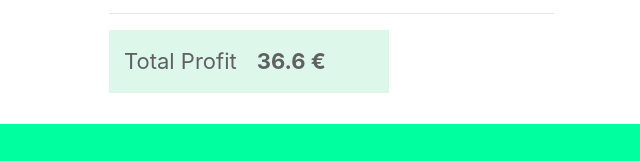
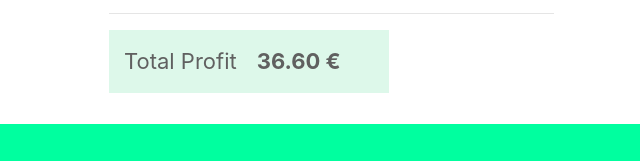
Before and after one commit to TeamE2E/ProfitCalculator, a plain HTML site: page index.html in a window 1280 px wide. Shown: the part 636-797 px from the top of the page, 0-640 px from the left. Drawn offline with nearby package versions, Linux system fonts and the light colour scheme.

Commit message:
Fix rounding bug

```diff
--- a/index.html
+++ b/index.html
@@ -75,7 +75,7 @@ function convert() {
   document.getElementById("revenue_total").value = revenue_total;
   document.getElementById("price").value = price_per_full_charge + "€";
   document.getElementById("our_fee").value = total_fee;
-  document.getElementById("profit").innerHTML =  possible_profit + " €";
+  document.getElementById("profit").innerHTML =  possible_profit.toFixed(2) + " €";
 }
 </script>
   </body>
```
